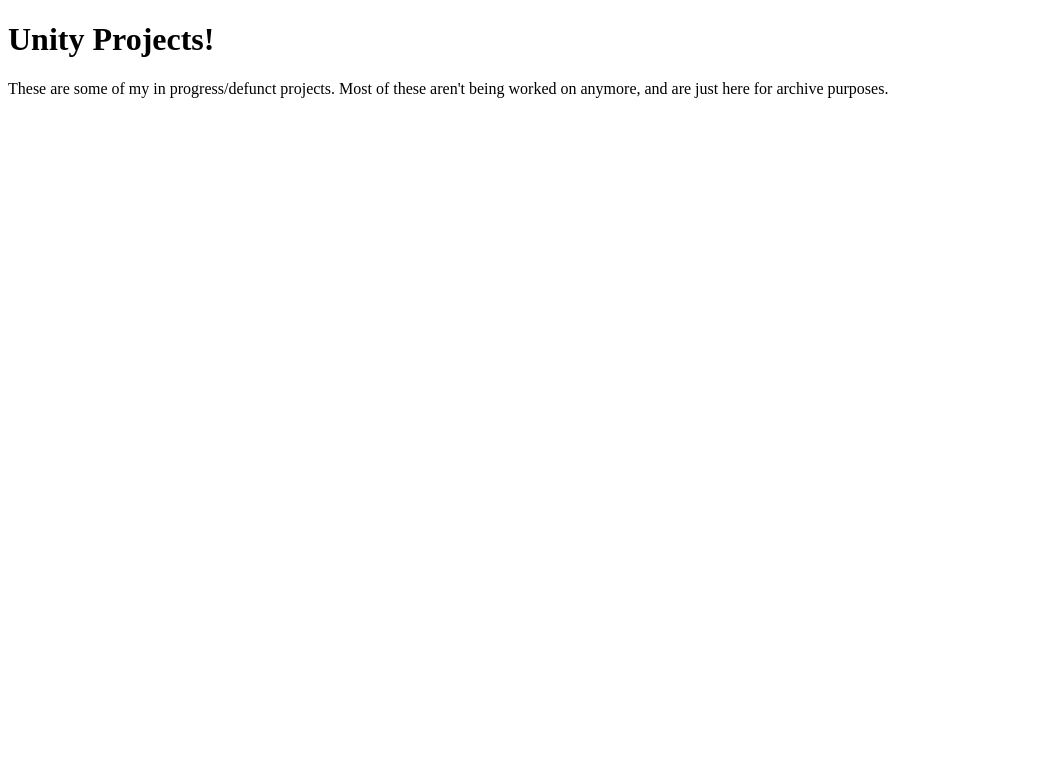
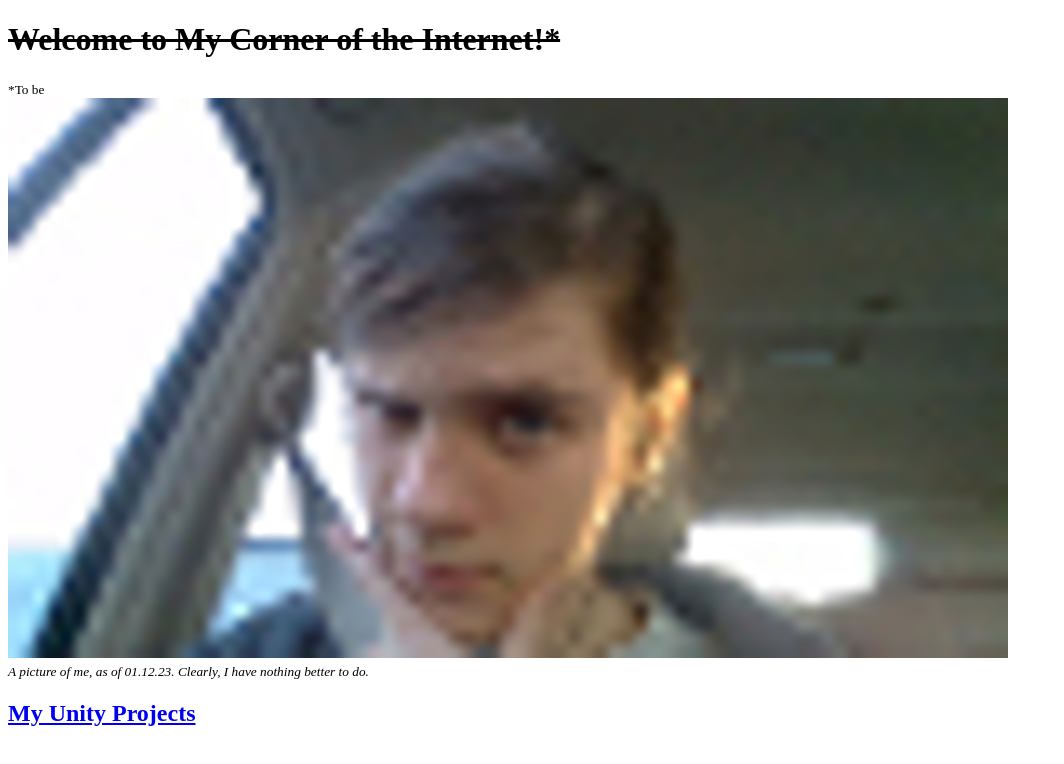
Before and after one commit to MADOK1/MaddockPearson.com, a plain HTML site: page index.html in a window 1280 px wide. Shown: the whole page, without its empty margins (0-1064 px from the left). Drawn offline with Linux system fonts and the light colour scheme.

Commit message:
Update index.html

```diff
--- a/index.html
+++ b/index.html
@@ -5,16 +5,25 @@
     <title>Maddock Pearson's blog</title>
     <meta charset="UTF-8">
     <meta name="description"
-        content="Current and old Unity Projects">
+        content="Homepage of my website">
     <meta name="author" content="Maddock Pearson">
     </header>
 
 </head>
 
 <body>
-    <h1>Unity Projects!</h1>
-    <p>These are some of my in progress/defunct projects. Most of these aren't being worked on anymore, and are just here for archive purposes.</p>
-    <br><br>
+    <h1><strike>Welcome to My Corner of the Internet!*</strike></h1>
+    <small>*To be</small>
+    <br>
+    <img src="Maddock.jpg" alt="A picture of me as of 01.12.23">
+    <br>
+    <small><em>A picture of me, as of 01.12.23. Clearly, I have nothing better to do.</em></small>
+    <br>
+    <a href="UnityProjects/index.html"><h2>My Unity Projects</h2></a>
+
+
+
+<br>
 
 
 
```
